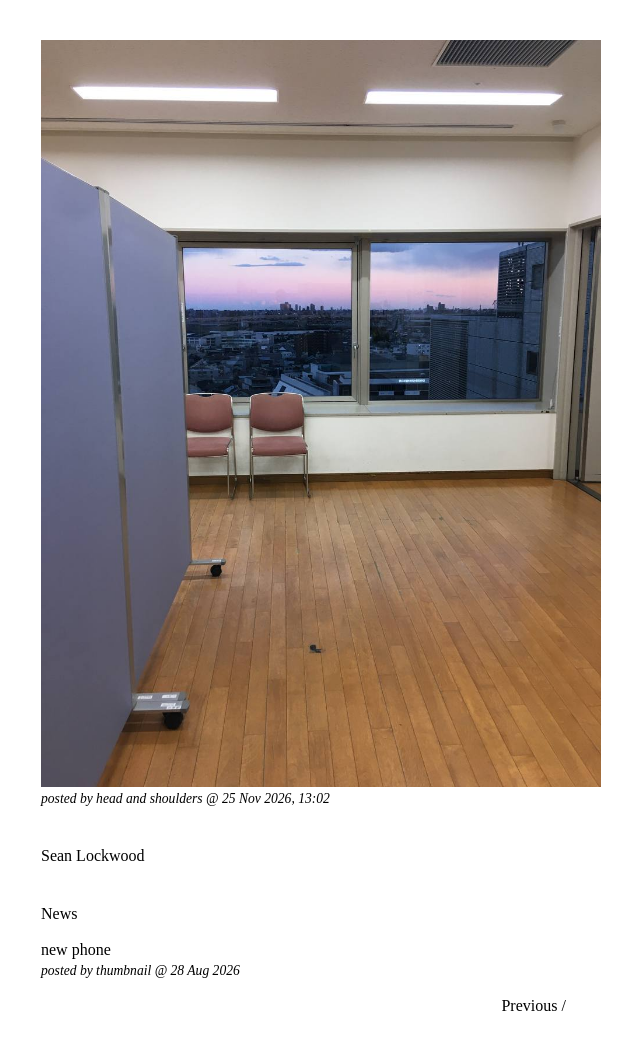
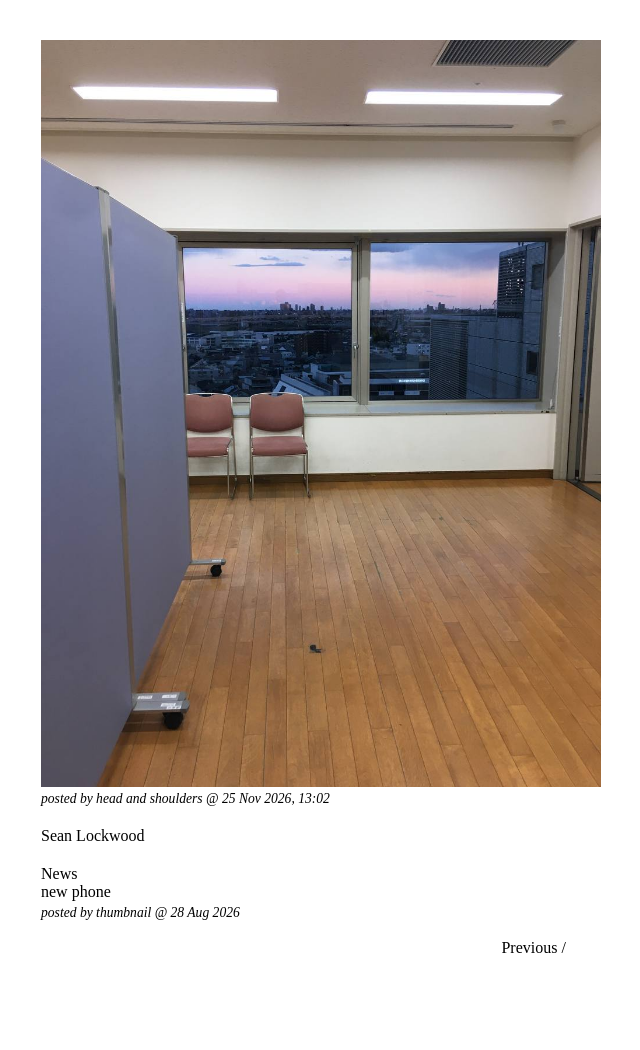
Before and after one commit to negotiable/giftpaper, a plain HTML site: page index.html in a window 1280 px wide. Shown: the whole page, without its empty margins (319-959 px from the left). Drawn offline with Linux system fonts and the light colour scheme.

Commit message:
Update index.html

```diff
--- a/index.html
+++ b/index.html
@@ -24,7 +24,7 @@
     }
 
     section {
-      margin-bottom: 40px;
+      margin-bottom: 20px;
     }
 
     section:last-child {
@@ -97,7 +97,7 @@
 
   <!-- News -->
   <section id="cell-news">
-    <p>News</p><br>
+    <p>News</p>
     <div id="news-body"></div>
     <p id="news-footer" class="section-footer"></p><br>
     <div id="news-nav" class="section-nav">
```
